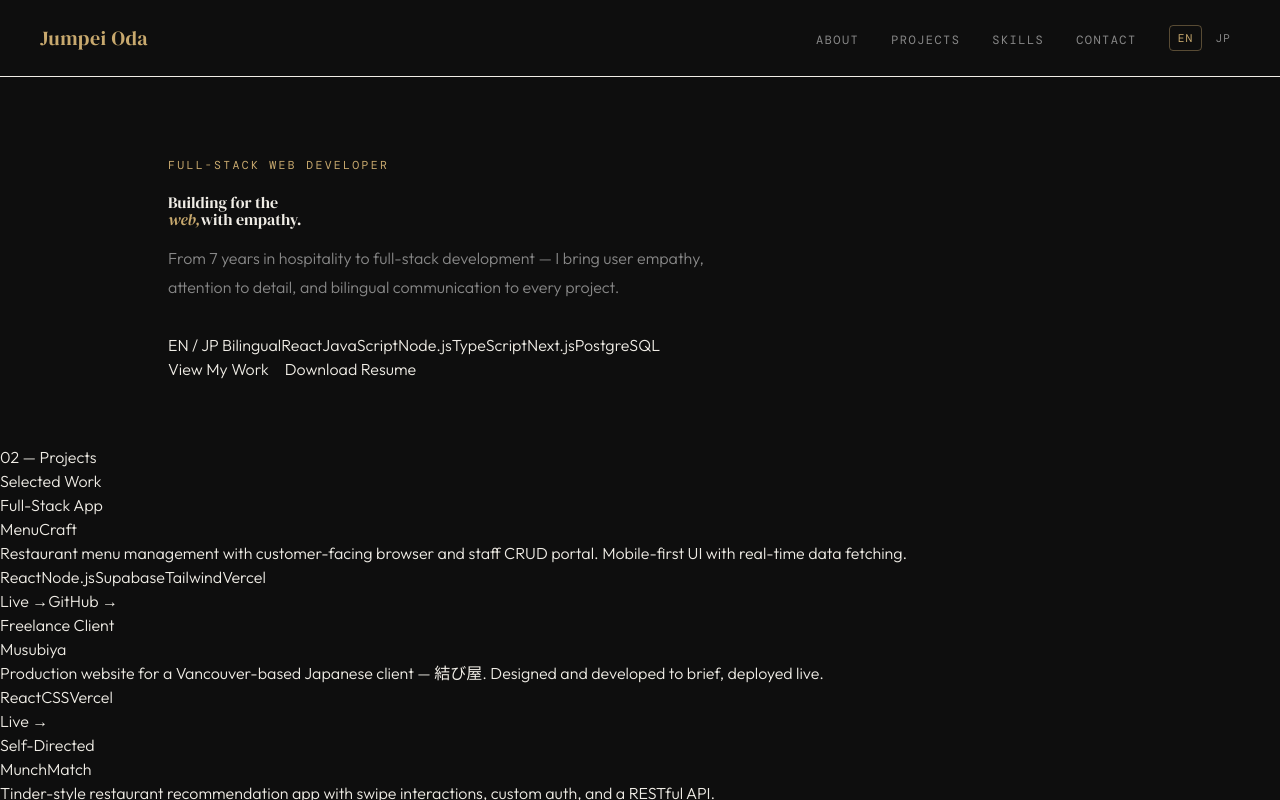
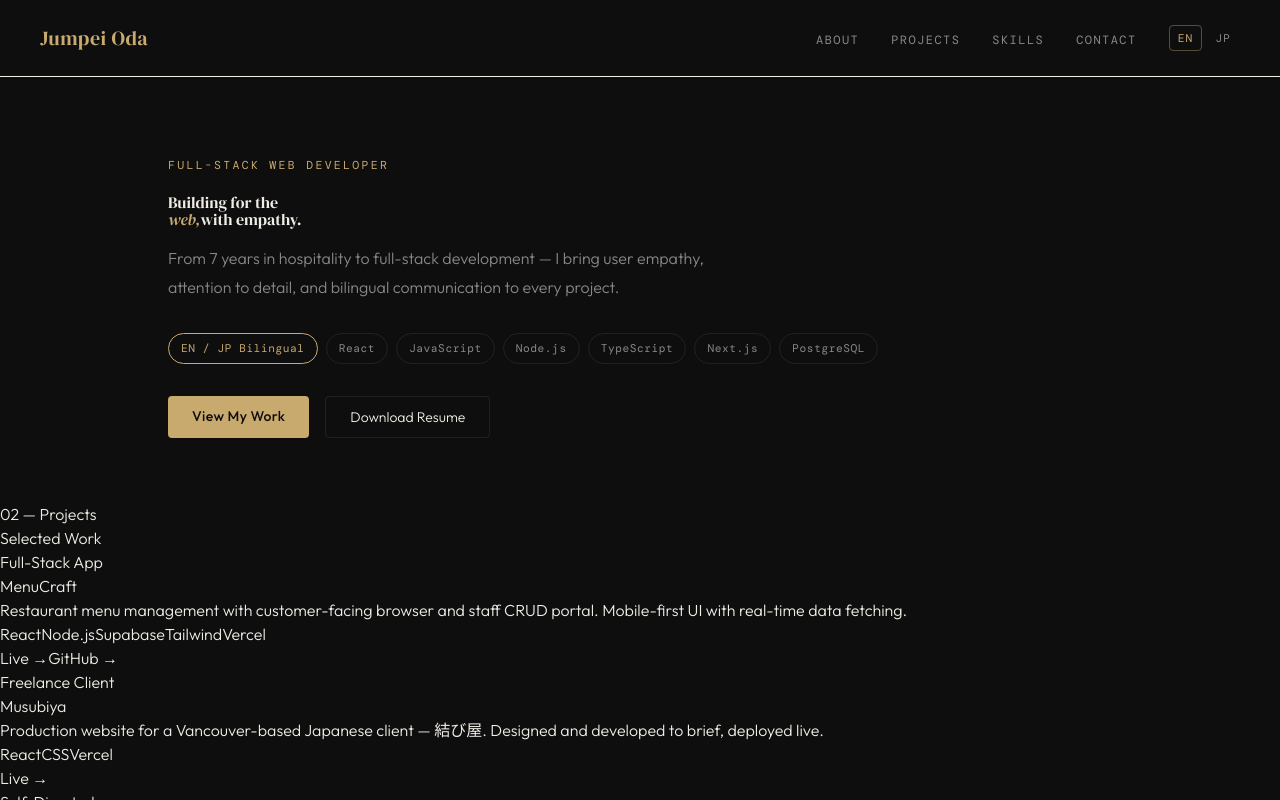
Before and after one commit to J-0-d-a-1/my-website, a Next.js app: page /en in a window 1280 px wide. Shown: the top 800 px of the page. Built offline with nearby package versions, Linux system fonts and the light colour scheme.

Commit message:
style: update Hero.tsx styles

```diff
--- a/src/components/Hero.tsx
+++ b/src/components/Hero.tsx
@@ -29,16 +29,32 @@ export default function Hero() {
         {t("bio")}
       </p>
 
-      <div>
-        <span>{t("tag_bilingual")}</span>
+      <div className="flex flex-wrap gap-2 mb-8">
+        <span className="text-[0.7rem] font-mono px-3 py-1.5 rounded-full border border-accent-gold text-accent-gold tracking-[0.05em]">
+          {t("tag_bilingual")}
+        </span>
         {techTags.map((tag) => (
-          <span key={tag}>{tag}</span>
+          <span
+            key={tag}
+            className="text-[0.7rem] font-mono px-3 py-1.5 rounded-full border border-white/[0.08] text-muted tracking-[0.05em]"
+          >
+            {tag}
+          </span>
         ))}
       </div>
 
       <div className="flex gap-4">
-        <a href="#projects">{t("cta_work")}</a>
-        <a href="/Jumpei_Oda_Resume.pdf" download>
+        <a
+          href="#projects"
+          className="px-6 py-2.5 bg-accent-gold text-bg text-sm font-medium tracking-wide rounded-sm hover:opacity-90 transition-opacity"
+        >
+          {t("cta_work")}
+        </a>
+        <a
+          href="/Jumpei_Oda_Resume.pdf"
+          download
+          className="px-6 py-2.5 bg-transparent text-[#f0ede6] text-sm border border-white/[0.08] rounded-sm hover:border-white/20 transition-colors"
+        >
           {t("cta_resume")}
         </a>
       </div>
```
